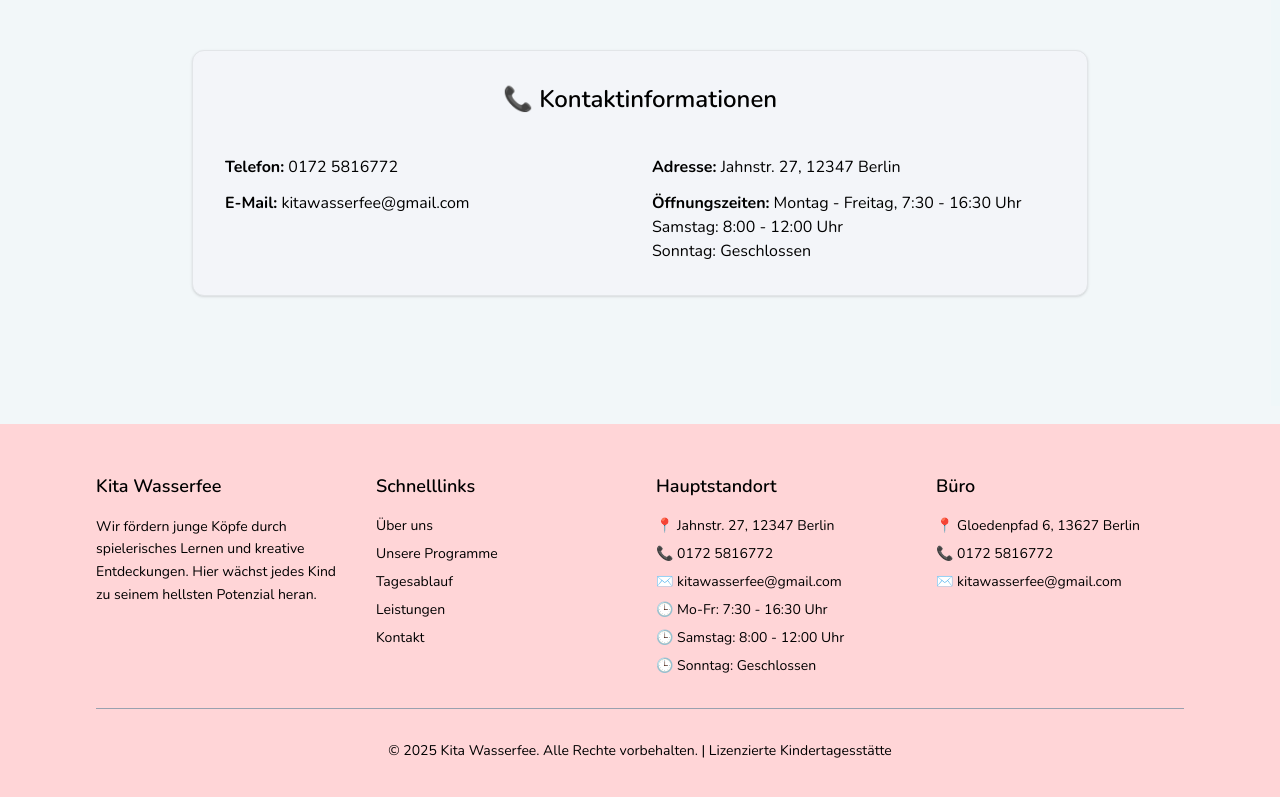
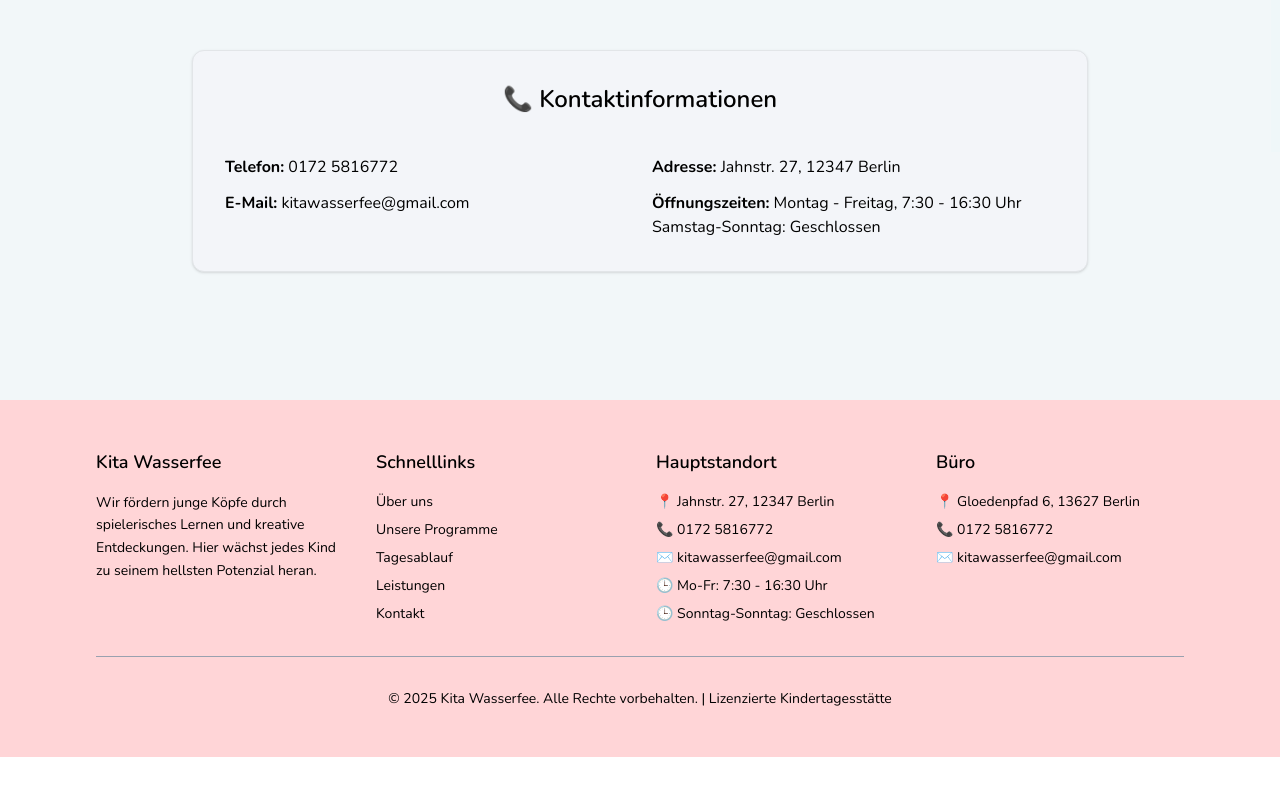
Before and after one commit to akgulberat/kindergarten-landingpage, a Next.js app: page / in a window 1280 px wide. Shown: the part 4167-4964 px from the top of the page. After the commit the page ends 4924 px from the top, so only its background shows below. Built offline with nearby package versions, Linux system fonts and the light colour scheme.

Commit message:
fix: hours updated

```diff
--- a/app/contact/page.tsx
+++ b/app/contact/page.tsx
@@ -238,9 +238,7 @@ export default function ContactPage() {
                       <p className="text-black">
                         Montag - Freitag: 7:30 - 16:30 Uhr
                         <br />
-                        Samstag: 8:00 - 12:00 Uhr
-                        <br />
-                        Sonntag: Geschlossen
+                        Samstag-Sonntag: Geschlossen
                       </p>
                     </div>
                   </div>
--- a/components/contact-section.tsx
+++ b/components/contact-section.tsx
@@ -32,8 +32,7 @@ export function ContactSection() {
                   </p>
                   <p className="text-black">
                     <strong>Öffnungszeiten:</strong> Montag - Freitag, 7:30 - 16:30 Uhr
-                    Samstag: 8:00 - 12:00 Uhr <br />
-                    Sonntag: Geschlossen
+                    Samstag-Sonntag: Geschlossen <br />
                   </p>
                 </div>
               </div>
--- a/components/footer.tsx
+++ b/components/footer.tsx
@@ -56,8 +56,7 @@ export function Footer() {
               <p>📞 0172 5816772</p>
               <p>✉️ kitawasserfee@gmail.com</p>
               <p>🕒 Mo-Fr: 7:30 - 16:30 Uhr</p>
-              <p>🕒 Samstag: 8:00 - 12:00 Uhr </p>
-              <p>🕒 Sonntag: Geschlossen</p>
+              <p>🕒 Sonntag-Sonntag: Geschlossen</p>
             </div>
           </div>
 
```
